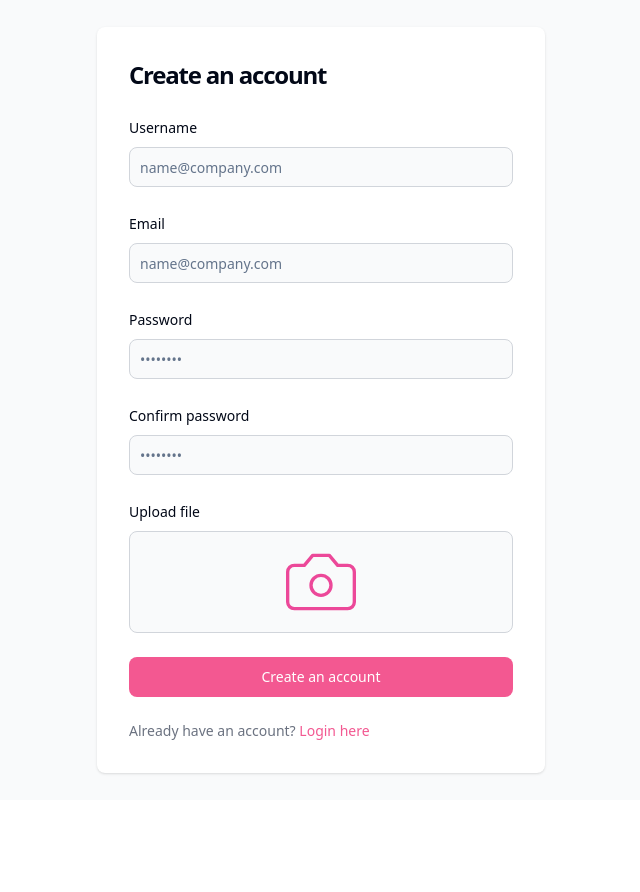
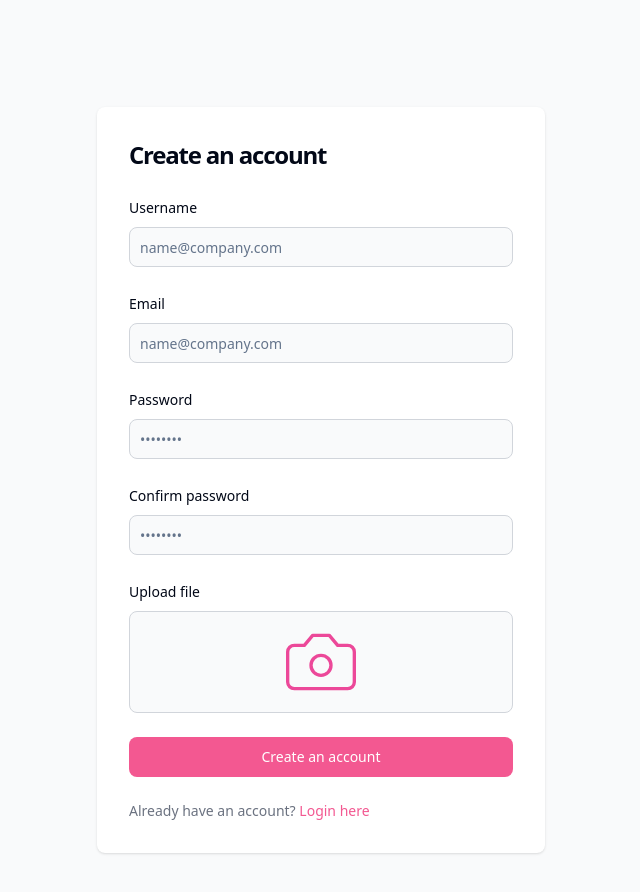
Before and after one commit to lehao190/Ecommerce-Nextjs, a Next.js app: page /register in a window 1280 px wide. Shown: the top 892 px of the page, without its empty margins (319-959 px from the left). Before the commit the page ends 800 px from the top, so only its background shows below. Built offline with nearby package versions, Linux system fonts and the light colour scheme.

Commit message:
change some class utilities

```diff
--- a/src/app/register/page.tsx
+++ b/src/app/register/page.tsx
@@ -100,7 +100,7 @@
     });
   };
 
-  const signUp = async (values: z.infer<typeof signUpSchema> ) => {
+  const signUp = async (values: z.infer<typeof signUpSchema>) => {
     let base64Avatar: string | null = null;
 
     if (values.avatar) {
@@ -169,8 +169,8 @@
   };
 
   return (
-    <section className="bg-gray-50 dark:bg-gray-900">
-      <div className="flex flex-col items-center justify-center px-6 py-8 mx-auto h-screen lg:py-0">
+    <section className="bg-gray-50 dark:bg-gray-900 py-[80px]">
+      <div className="flex flex-col items-center justify-center h-screen">
         <div className="w-full bg-white rounded-lg shadow dark:border md:mt-0 sm:max-w-md xl:p-0 dark:bg-gray-800 dark:border-gray-700">
           <div className="p-6 space-y-4 md:space-y-6 sm:p-8">
             <h1 className="text-xl font-bold leading-tight tracking-tighter md:text-2xl">
@@ -258,8 +258,10 @@
                     <FormItem>
                       <FormLabel>Upload file</FormLabel>
                       <FormControl>
-                        <div className="flex justify-center items-center bg-gray-50 border border-gray-300 text-gray-900 sm:text-sm rounded-lg w-full p-2.5 dark:bg-gray-700 dark:border-gray-600 dark:placeholder-gray-400 dark:text-white dark:focus:ring-blue-500 dark:focus:border-blue-500">
-                          <label htmlFor="avatar-input">
+                        <label
+                          htmlFor="avatar-input"
+                          className="cursor-pointer flex justify-center items-center bg-gray-50 border border-gray-300 text-gray-900 sm:text-sm rounded-lg w-full p-2.5 dark:bg-gray-700 dark:border-gray-600 dark:placeholder-gray-400 dark:text-white dark:focus:ring-blue-500 dark:focus:border-blue-500"
+                        >
                           {avatar ? (
                             <Avatar className="h-[80px] w-[80px]">
                               <AvatarImage src={avatar} />
@@ -278,7 +280,6 @@
                               strokeWidth={1}
                             />
                           )}
-                          </label>
 
                           <Input
                             id="avatar-input"
@@ -298,7 +299,7 @@
                             }}
                             className="hidden"
                           />
-                        </div>
+                        </label>
                       </FormControl>
                       <FormMessage />
                     </FormItem>
```
Lines whose indentation alone changed are shown as unchanged.
